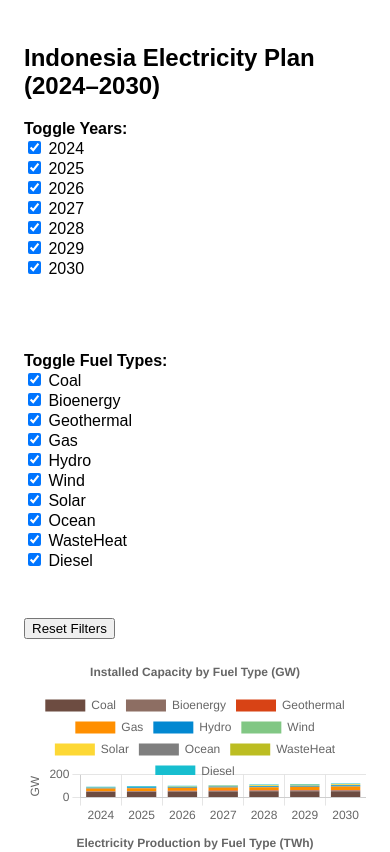
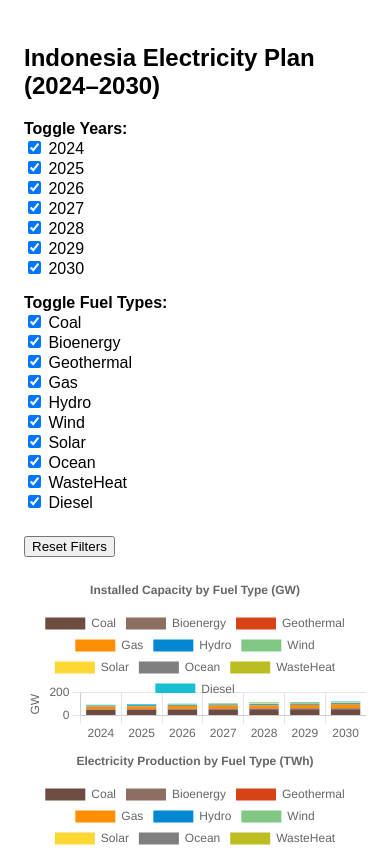
Before and after one commit to Ragnotayn/indonesia-electricity-plan, a plain HTML site: page index.html in a window 390 px wide. Shown: the top 852 px of the page. Drawn offline with nearby package versions, Linux system fonts and the light colour scheme.

Commit message:
updated for better mobile view

```diff
--- a/index.html
+++ b/index.html
@@ -23,16 +23,41 @@
       margin-top: 1em;
       width: 100%; /* Ensure button takes full width on small screens */
     }
+
+    /* Original canvas styles - slightly adjusted */
     canvas {
-      width: 100% !important;
-      height: auto !important;
-      max-height: 400px;
+      width: 100% !important; /* Keep width at 100% */
+      height: auto !important; /* Keep height automatic */
+      /* max-height: 400px;  This often causes issues on mobile */
     }
-    @media (max-width: 600px) {
+
+    /* Media query for smaller screens */
+    @media (max-width: 768px) { /* Adjust breakpoint as needed */
       .filters {
         flex-direction: column;
+        gap: 1em; /* Reduce gap on smaller screens */
+      }
+      .filter-group {
+        flex: 1 1 auto; /* Allow groups to stack naturally */
+      }
+      .filter-actions {
+        margin-top: 0.5em; /* Adjust margin for button */
+      }
+      canvas {
+        /* On smaller screens, remove max-height constraint */
+        max-height: unset !important; /* This is key to allow scaling */
+        /* You might want to set a min-height if charts become too squashed */
+        /* min-height: 250px; */
       }
     }
+
+    /* You might want to adjust the max-height for larger screens if needed */
+    @media (min-width: 769px) {
+        canvas {
+            max-height: 400px; /* Re-apply max-height for larger screens if desired */
+        }
+    }
+
   </style>
 </head>
 <body>
```
